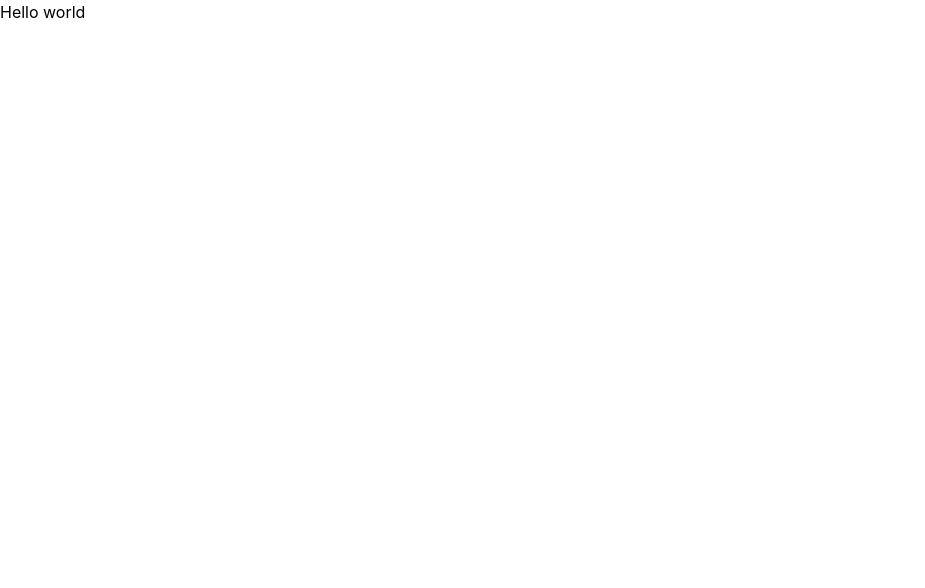
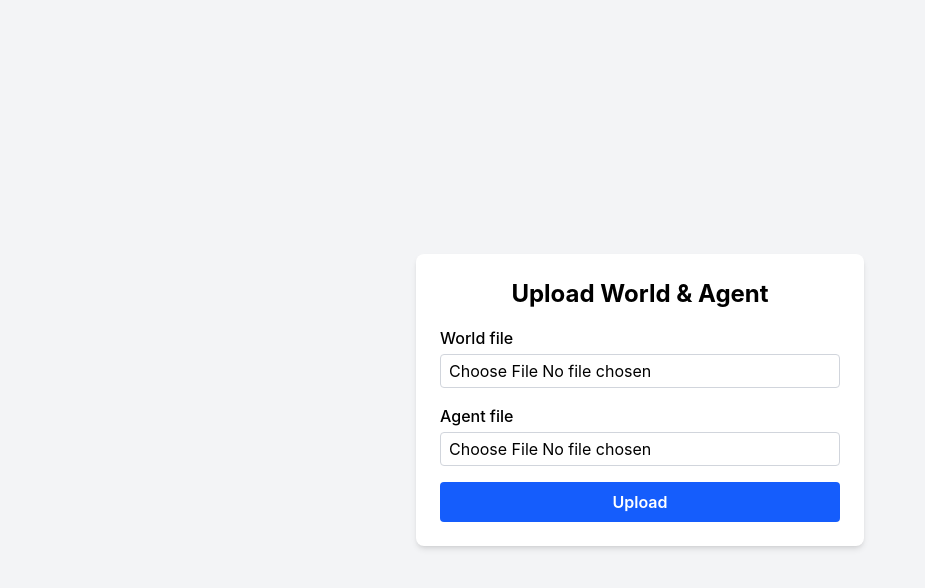
Before and after one commit to AEGIS-GAME/apollo, a React (Vite) app in the folder athena/frontend/: page / in a window 1280 px wide. Shown: the top 588 px of the page, without its empty margins (0-925 px from the left). Built offline with nearby package versions, Linux system fonts and the light colour scheme.

Commit message:
feat: super basic upload setup going

```diff
--- a/athena/frontend/src/main.tsx
+++ b/athena/frontend/src/main.tsx
@@ -1,4 +1,5 @@
 import { RouterProvider, createRouter } from "@tanstack/react-router"
+import { QueryClient, QueryClientProvider } from "@tanstack/react-query";
 import { StrictMode } from "react"
 import ReactDOM from "react-dom/client"
 
@@ -25,14 +26,17 @@ declare module "@tanstack/react-router" {
   }
 }
 
-// Render the app
+const queryClient = new QueryClient()
+
 const rootElement = document.getElementById("app")
 if (rootElement && !rootElement.innerHTML) {
   const root = ReactDOM.createRoot(rootElement)
   root.render(
     <StrictMode>
-      <RouterProvider router={router} />
-    </StrictMode>,
+      <QueryClientProvider client={queryClient}>
+        <RouterProvider router={router} />
+      </QueryClientProvider>
+    </StrictMode >,
   )
 }
 
--- a/athena/frontend/src/routes/index.tsx
+++ b/athena/frontend/src/routes/index.tsx
@@ -1,9 +1,86 @@
-import { createFileRoute } from "@tanstack/react-router"
+import { createFileRoute } from "@tanstack/react-router";
+import { useState } from "react";
+import { useMutation } from "@tanstack/react-query";
 
 export const Route = createFileRoute("/")({
   component: App,
-})
+});
+
+async function uploadFile(formData: FormData) {
+  const res = await fetch("http://localhost:8080/api/upload", {
+    method: "POST",
+    body: formData,
+  });
+
+  if (!res.ok) throw new Error("Upload failed");
+  return res.json();
+}
 
 function App() {
-  return <div>Hello world</div>
+  const [worldFile, setWorldFile] = useState<File | null>(null);
+  const [agentFile, setAgentFile] = useState<File | null>(null);
+
+  const mutation = useMutation({
+    mutationFn: (formData: FormData) => uploadFile(formData),
+  });
+
+  const handleSubmit = (e: React.FormEvent) => {
+    e.preventDefault();
+    if (!worldFile && !agentFile) return;
+
+    const formData = new FormData();
+    if (worldFile) formData.append("world", worldFile);
+    if (agentFile) formData.append("agent", agentFile);
+
+    mutation.mutate(formData);
+  };
+
+  return (
+    <div className="min-h-screen bg-gray-100 flex items-center justify-center p-4">
+      <div className="bg-white shadow-md rounded-lg p-6 w-full max-w-md">
+        <h1 className="text-2xl font-bold mb-4 text-center">
+          Upload World & Agent
+        </h1>
+        <form className="space-y-4" onSubmit={handleSubmit}>
+          <div>
+            <label className="block mb-1 font-medium">World file</label>
+            <input
+              type="file"
+              accept=".world"
+              onChange={(e) => setWorldFile(e.target.files?.[0] || null)}
+              className="w-full border border-gray-300 rounded px-2 py-1"
+            />
+          </div>
+          <div>
+            <label className="block mb-1 font-medium">Agent file</label>
+            <input
+              type="file"
+              accept=".py"
+              onChange={(e) => setAgentFile(e.target.files?.[0] || null)}
+              className="w-full border border-gray-300 rounded px-2 py-1"
+            />
+          </div>
+          <button
+            type="submit"
+            disabled={mutation.isPending}
+            className="w-full bg-blue-600 text-white font-semibold py-2 rounded hover:bg-blue-700 disabled:bg-gray-400"
+          >
+            {mutation.isPending ? "Uploading..." : "Upload"}
+          </button>
+        </form>
+
+        {mutation.isPending && (
+          <p className="mt-4 text-gray-700 text-center">Uploading...</p>
+        )}
+        {mutation.isError && (
+          <p className="mt-4 text-red-600 text-center">
+            Upload failed: {(mutation.error as Error).message}
+          </p>
+        )}
+        {mutation.isSuccess && (
+          <p className="mt-4 text-green-600 text-center">Upload successful!</p>
+        )}
+      </div>
+    </div>
+  );
 }
```
Also changed, not shown: 1 other file (tests, documents, lock files or other folders).
